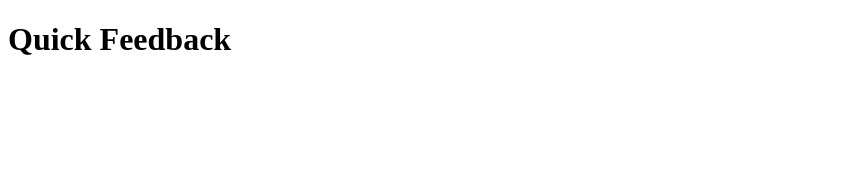
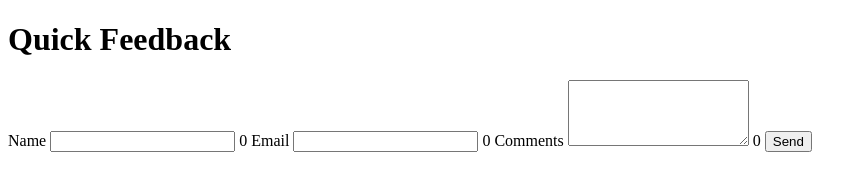
Before and after one commit to Jaxonross4/CP_1, a plain HTML site: page index.html in a window 1280 px wide. Shown: the whole page, without its empty margins (0-867 px from the left). Drawn offline with Linux system fonts and the light colour scheme.

Commit message:
added feedback form with inputs

```diff
--- a/index.html
+++ b/index.html
@@ -8,3 +8,28 @@
 <body>
   <main>
     <h1>Quick Feedback</h1>
+
+    <form id="form">
+      <label>
+        Name
+        <input id="name" type="text" data-hint="Your full name">
+        <span class="count">0</span>
+        <small class="msg" hidden>required</small>
+      </label>
+
+      <label>
+        Email
+        <input id="email" type="email" data-hint="example@site.com">
+        <span class="count">0</span>
+        <small class="msg" hidden>required</small>
+      </label>
+
+      <label>
+        Comments
+        <textarea id="comments" rows="4" data-hint="Up to 300 characters"></textarea>
+        <span class="count">0</span>
+        <small class="msg" hidden>required</small>
+      </label>
+
+      <button type="submit">Send</button>
+    </form>
```
